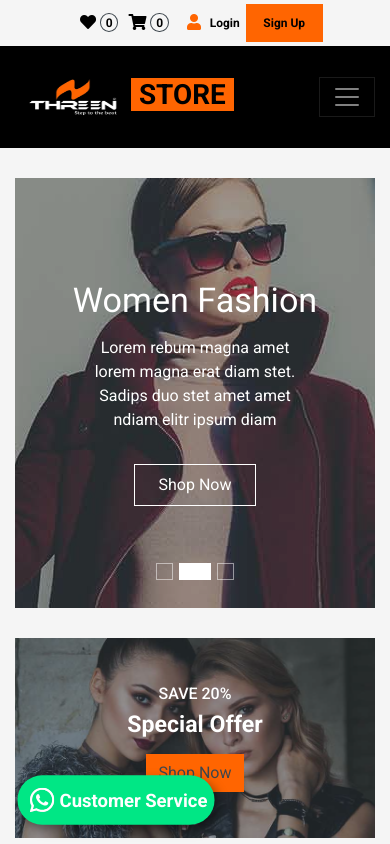
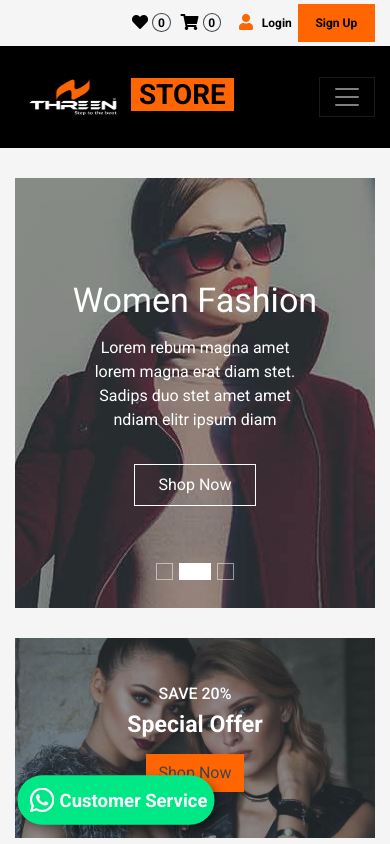
Before and after one commit to poetra11/ThreenOfficialStore, a plain HTML site: page index.html in a window 390 px wide. Shown: the top 844 px of the page. Drawn offline with nearby package versions, Linux system fonts and the light colour scheme.

Commit message:
Update index.html

```diff
--- a/index.html
+++ b/index.html
@@ -49,10 +49,10 @@
                 </div>
                 -->
             </div>
-            <div class="col-lg-6 text-center text-lg-right">
-                <div class="d-inline-flex align-items-center">
+            <div class="col-lg-6 text-right text-lg-right">
+                <div class="d-inline-flex align-items-right">
                 </div>
-                <div class="d-inline-flex align-items-center d-block d-lg-none">
+                <div class="d-inline-flex align-items-right d-block d-lg-none">
                     <a href="" class="btn px-0 ml-2">
                         <i class="fas fa-heart text-dark"></i>
                         <span class="badge text-dark border border-dark rounded-circle" style="padding-bottom: 2px;">0</span>
```
